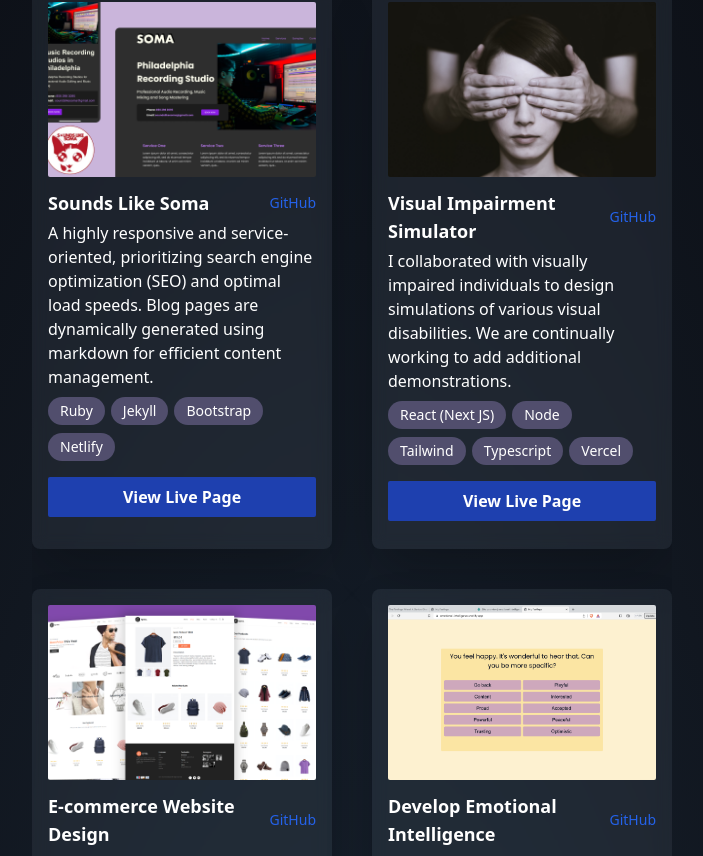
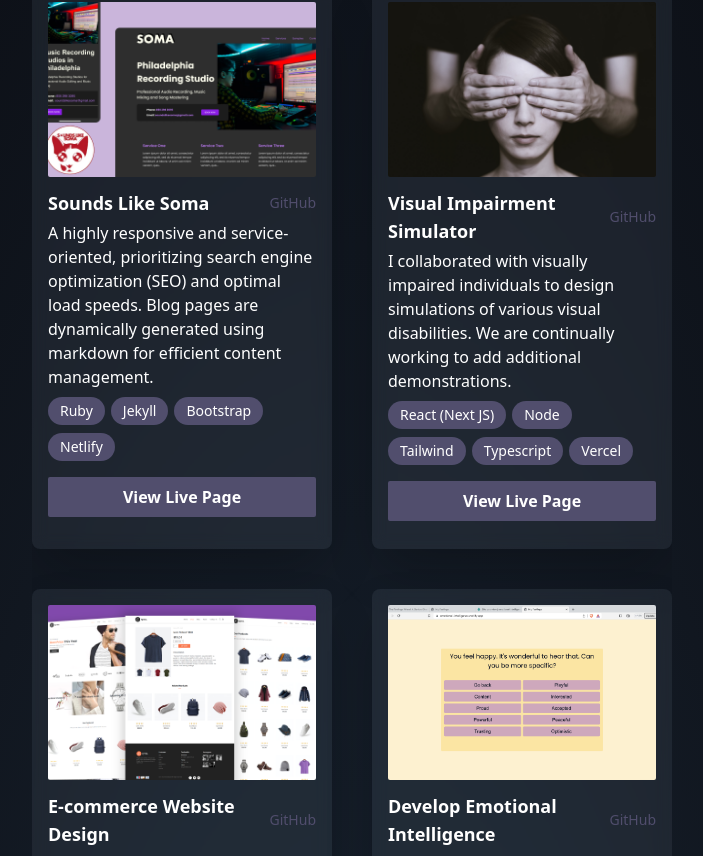
Before and after one commit to zackhanni/zachary.works, a Next.js app: page / in a window 1280 px wide. Shown: the part 2902-3758 px from the top of the page, without its empty margins (288-991 px from the left). Built offline with nearby package versions, Linux system fonts and the light colour scheme.

Commit message:
change project text and button colors

```diff
--- a/app/components/Projects.tsx
+++ b/app/components/Projects.tsx
@@ -45,7 +45,7 @@ function Projects() {
                   <div className="flex justify-between items-center">
                     <p className="text-lg font-bold">{project.title}</p>
                   <Link href={project.github}>
-                    <p className="text-blue-600 text-sm hover:text-blue-900">
+                    <p className="text-[#514E6D] text-sm hover:text-white">
                       GitHub
                     </p>
                   </Link>
@@ -57,7 +57,7 @@ function Projects() {
 
                 </div>
                 <Link href={project.liveWebsite}>
-                  <button className="mt-4 py-2 w-full bg-blue-800 hover:bg-blue-900 rounded-sm font-semibold">
+                  <button className="mt-4 py-2 w-full bg-[#514E6D] hover:bg-[#211E38] rounded-sm font-semibold">
                     View Live Page
                   </button>
                 </Link>
```
